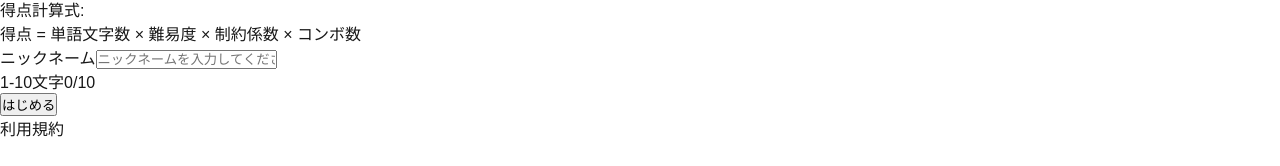
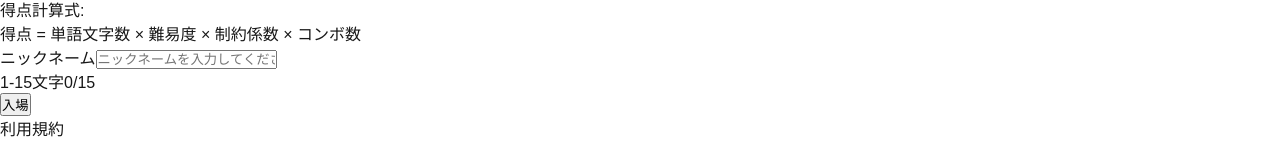
Before and after one commit to ulxsth/2506-hackz-brachio, a Next.js app in the folder frontend/: page / in a window 1280 px wide. Shown: the part 267-433 px from the top of the page. Built offline with nearby package versions, Linux system fonts and the light colour scheme.

Commit message:
fix: ホーム画面改修

```diff
--- a/frontend/app/page.tsx
+++ b/frontend/app/page.tsx
@@ -17,8 +17,8 @@ export default function Home() {
       setError('ニックネームを入力してください');
       return;
     }
-    if (nickname.length > 10) {
-      setError('ニックネームは10文字以内で入力してください');
+    if (nickname.length > 15) {
+      setError('ニックネームは15文字以内で入力してください');
       return;
     }
     if (nickname.length < 1) {
@@ -80,11 +80,11 @@ export default function Home() {
               onChange={(e) => setNickname(e.target.value)}
               placeholder="ニックネームを入力してください"
               className="w-full px-4 py-3 border border-gray-300 rounded-lg focus:ring-2 focus:ring-blue-500 focus:border-transparent outline-none transition-all"
-              maxLength={10}
+              maxLength={15}
             />
             <div className="flex justify-between mt-1 text-xs text-gray-500">
-              <span>1-10文字</span>
-              <span>{nickname.length}/10</span>
+              <span>1-15文字</span>
+              <span>{nickname.length}/15</span>
             </div>
           </div>
 
@@ -98,7 +98,7 @@ export default function Home() {
             type="submit"
             className="w-full bg-blue-600 hover:bg-blue-700 text-white font-semibold py-3 px-6 rounded-lg transition-colors duration-200 transform hover:scale-105"
           >
-            はじめる
+            入場
           </button>
         </form>
 
```
Also changed, not shown: frontend/app/game/page.tsx (+7 -9 lines), 1 other file (tests, documents, lock files or other folders).
